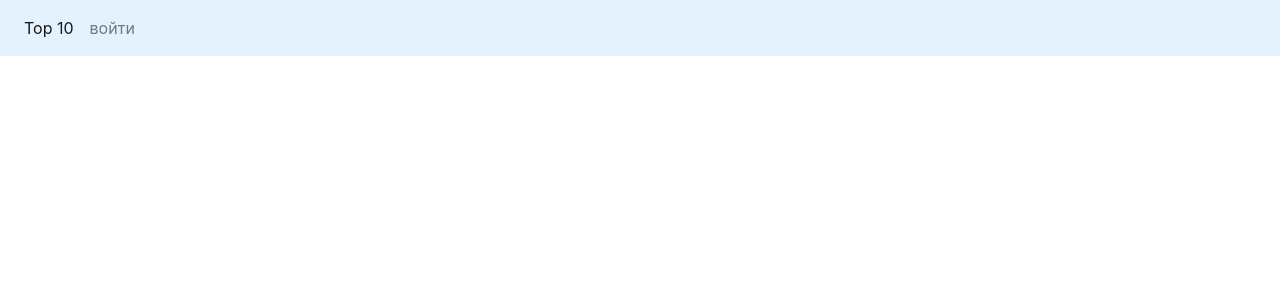
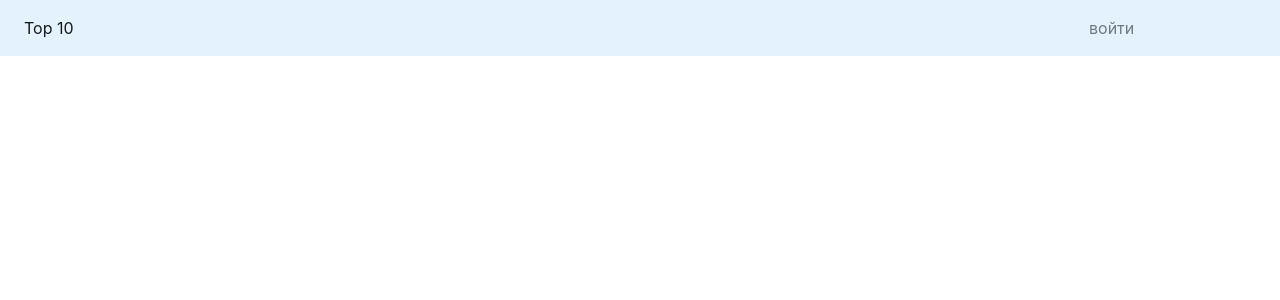
Before and after one commit to Ravillatypov/hdesk, a Django app: page / in a window 1280 px wide. Shown: the top 300 px of the page. Run offline with Django 3.2, Linux system fonts and the light colour scheme; data that the repository does not hold is empty; some libraries are stand-ins or nearby versions.

Commit message:
изменил шаблоны

```diff
--- a/article/templates/articles-tags.html
+++ b/article/templates/articles-tags.html
@@ -1,6 +1,6 @@
 {% extends 'base.html' %}
 {% block title %}
-Статьи с меткой {{tag.title}}
+Статьи с меткой
 {% endblock %}
 {% block content %}
 {% if arts %}
@@ -8,6 +8,6 @@
         <a href="/?pk={{ art.id }}">{{ art.title }}</a>
     {% endfor %}
 {% else %}
-<p>нет статьей с меткой {{tag.title}}</p>
+<p>нет статьей с меткой</p>
 {% endif %}
 {% endblock %}
--- a/article/templates/base.html
+++ b/article/templates/base.html
@@ -17,12 +17,14 @@
 </head>
 
 <body>
-    <nav class="navbar navbar-expand-lg navbar-light fixed-top" style="background-color: #e3f2fd;">
+    <nav class="navbar navbar-expand-lg navbar-light sticky-top" style="background-color: #e3f2fd;">
         <button class="navbar-toggler" type="button" data-toggle="collapse" data-target="#navbarmenu" aria-controls="navbarmenu"
             aria-expanded="false" aria-label="Toggle navigation">
             <span class="navbar-toggler-icon"></span>
         </button>
-        <div class="collapse navbar-collapse" id="navbarmenu">
+
+        <div class="collapse navbar-collapse row justify-content-between" id="navbarmenu">
+            <div class="col-5">
                 <ul class="navbar-nav">
                     <li class="nav-item">
                         <a class="nav-link active" href="#">Top 10</a>
@@ -40,7 +42,7 @@
                         </div>
                     </li>
                     {% endif %}
-                {% if  categories %}
+                    {% if categories %}
                     <li class="nav-item dropdown">
                         <a class="nav-link dropdown-toggle" href="#" id="categorydropdown" role="button" data-toggle="dropdown"
                             aria-haspopup="true" aria-expanded="false">
@@ -53,6 +55,10 @@
                         </div>
                     </li>
                     {% endif %}
+                </ul>
+            </div>
+            <div class="col-2">
+                <ul class="navbar-nav">
                     {% if user.is_authenticated %}
                     <li class="nav-item">
                         <a class="nav-link" href="/admin/">админка</a>
@@ -67,7 +73,9 @@
                     {% endif %}
                 </ul>
             </div>
+        </div>
     </nav>
 </body>
 {% block content %} {% endblock %}
+
 </html>
```
Also changed, not shown: article/templates/article.html (+6 -6 lines). Lines whose indentation alone changed are shown as unchanged.
